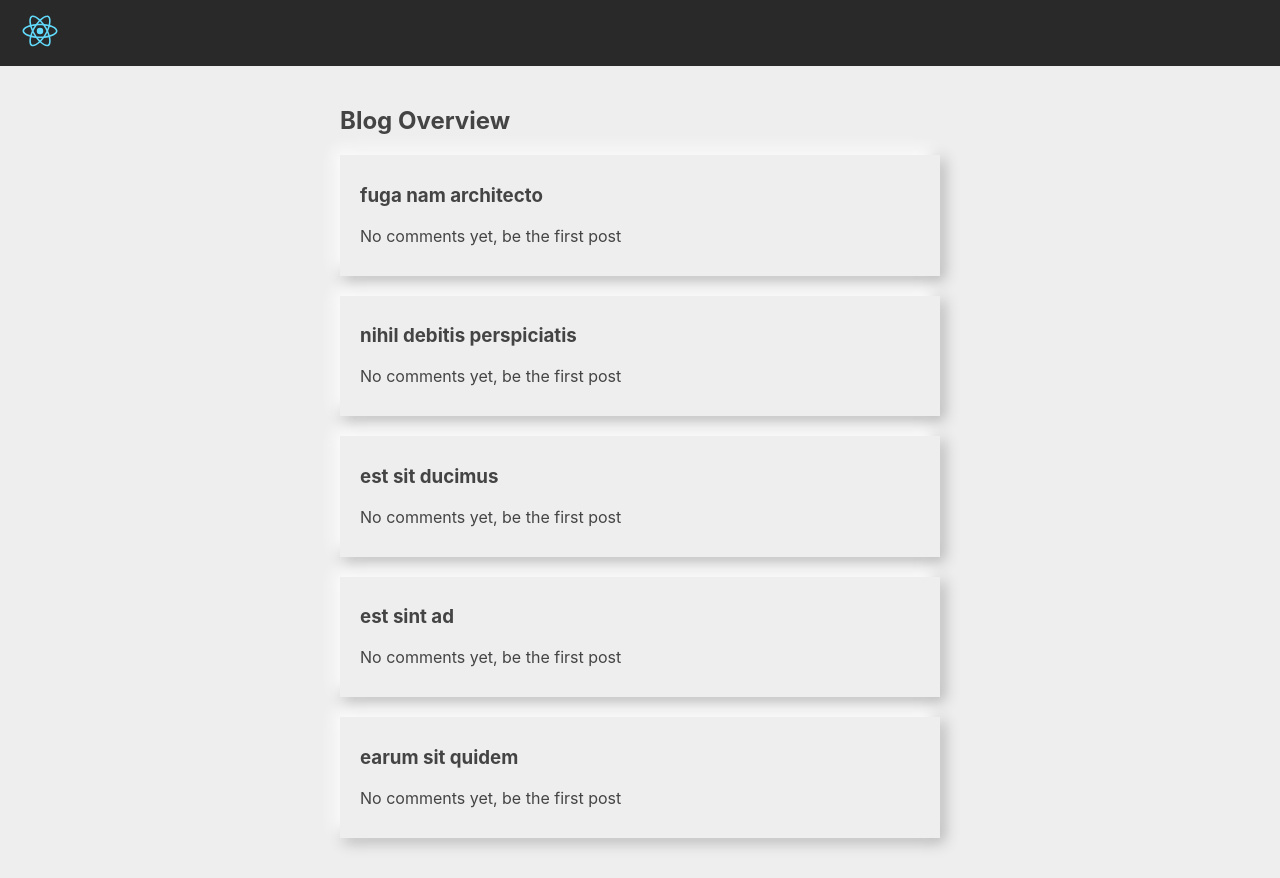
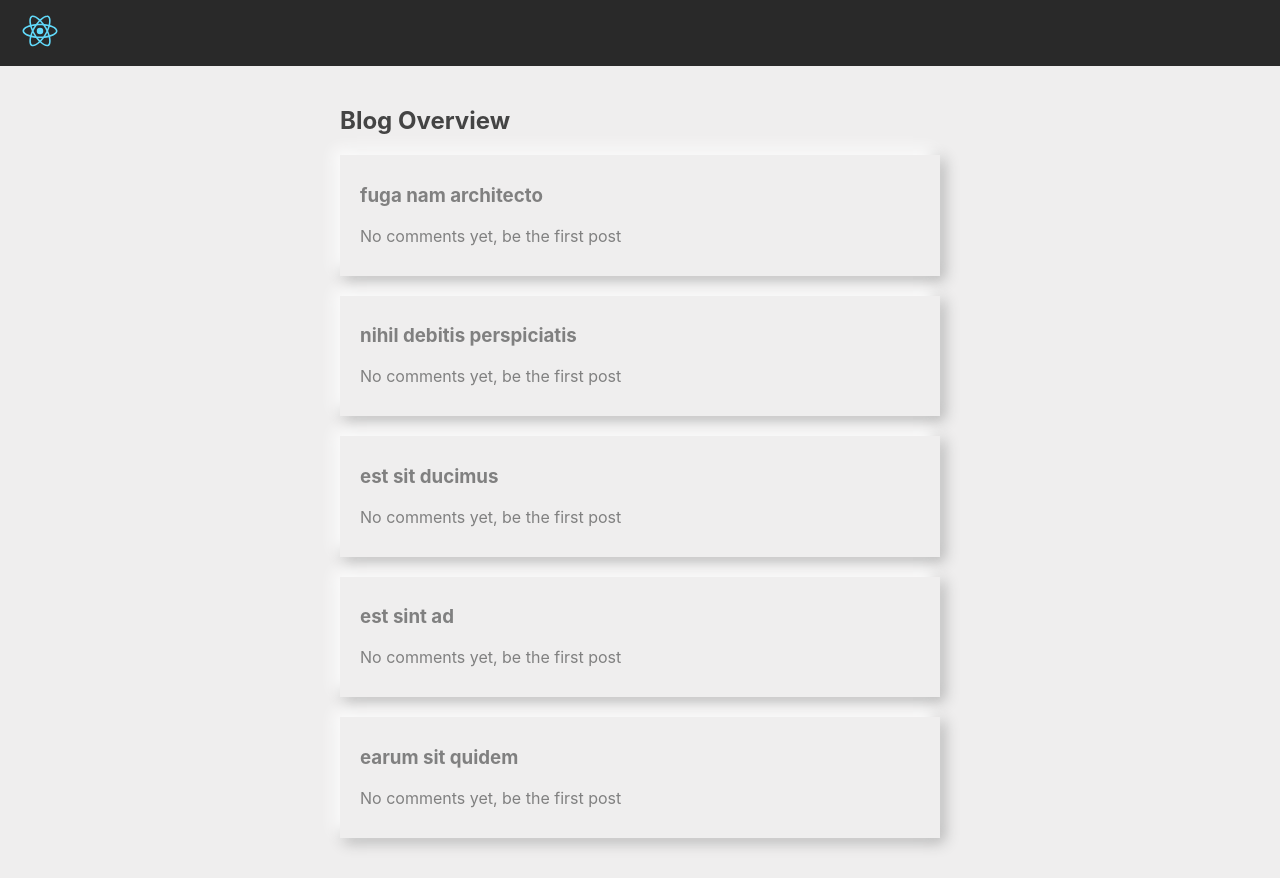
Before and after one commit to motokikasai/react-redux-blog-comments, a React (Create React App) app: page / in a window 1280 px wide. Built offline with nearby package versions, Linux system fonts and the light colour scheme.

Commit message:
Add Link to each mapped item on Home componentn

```diff
--- a/package.json
+++ b/package.json
@@ -8,6 +8,7 @@
     "@testing-library/user-event": "^7.1.2",
     "react": "^16.13.1",
     "react-dom": "^16.13.1",
+    "react-redux": "^7.2.0",
     "react-router-dom": "^5.2.0",
     "react-scripts": "3.4.1"
   },
--- a/src/App.css
+++ b/src/App.css
@@ -11,6 +11,15 @@
 
 .logo {
   width: 60px;
+}
+
+a {
+  text-decoration: none;
+  color: gray;
+}
+
+a:hover {
+  color: rgb(59, 59, 59);
 }
 
 section {
@@ -37,7 +46,7 @@
 }
 
 .blog-wrapper {
-  max-width: 400px;
+  max-width: 540px;
   margin: auto;
 }
 
--- a/src/components/home/index.js
+++ b/src/components/home/index.js
@@ -1,5 +1,6 @@
 import React, { Component } from "react";
 import data from "../../db/data.json";
+import { Link } from "react-router-dom";
 
 export default class Home extends Component {
   state = {
@@ -14,14 +15,16 @@
         </div>
         <div className="content-list">
           <ul>
-            {this.state.defaultData.map((blog) => {
+            {this.state.defaultData.map(({ title, id, slug }) => {
               return (
-                <li key={blog.id}>
-                  <h3 className="blog-title">{blog.title}</h3>
-                  <div className="snippet-body">
-                    No comments yet, be the first post
-                  </div>
-                </li>
+                <Link to={`/${slug}`}>
+                  <li key={id}>
+                    <h3 className="blog-title">{title}</h3>
+                    <div className="snippet-body">
+                      No comments yet, be the first post
+                    </div>
+                  </li>
+                </Link>
               );
             })}
           </ul>
```
Also changed, not shown: 1 other file (tests, documents, lock files or other folders).
